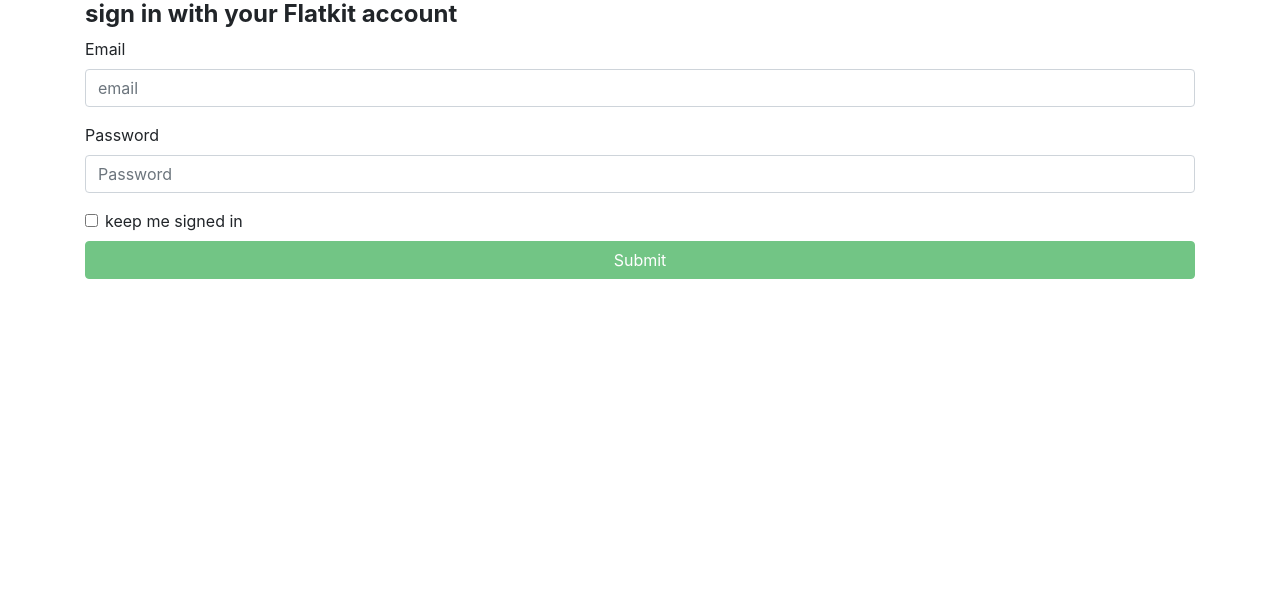
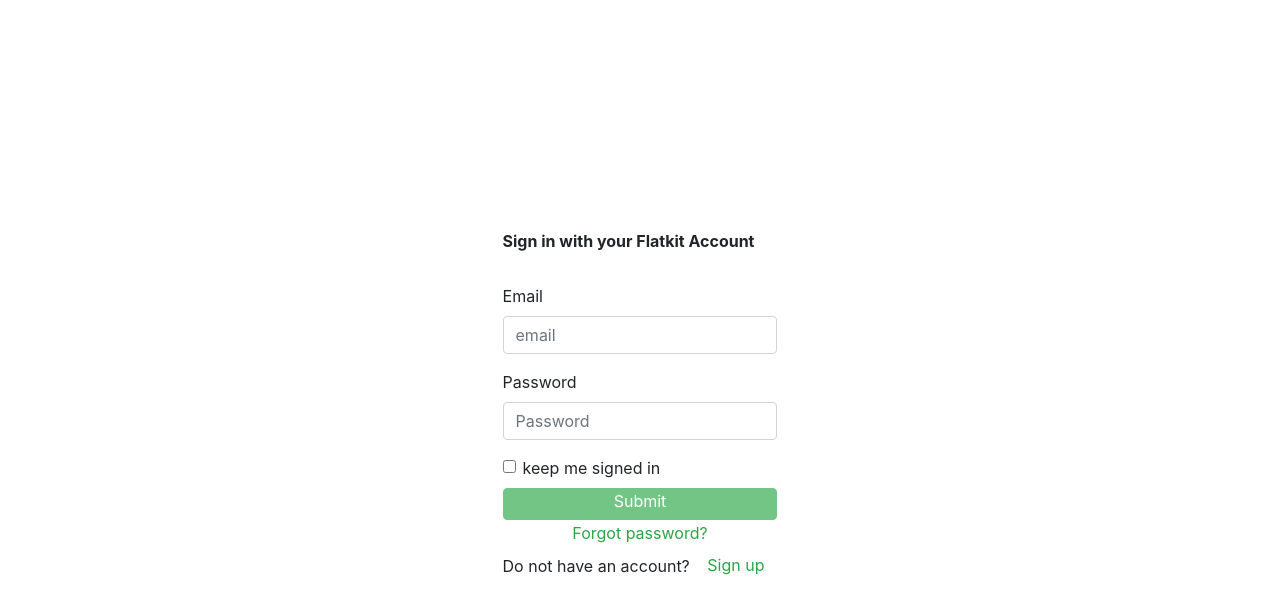
Before and after one commit to yoavBarnea/FlatKit, an Angular app: page /login in a window 1280 px wide. Shown: the top 614 px of the page. Built offline with nearby package versions, Linux system fonts and the light colour scheme.

Commit message:
refactoring login.component

```diff
--- a/src/app/authentication/login/login.component.html
+++ b/src/app/authentication/login/login.component.html
@@ -1,5 +1,7 @@
-<h1>
-  sign in with your Flatkit account </h1>
+<div class="d-flex align-items-center justify-content-center" style="height:100vh">
+<div>
+  <h2>
+    Sign in with your Flatkit Account </h2>
   <form (ngSubmit)="login(vLoginForm)" #vLoginForm="ngForm">
 
     <div class="form-group">
@@ -24,30 +26,18 @@
     </div>
     <button type="submit" class="btn btn-block btn-success" [disabled]="vLoginForm.invalid">Submit</button>
   </form>
+  <button class="btn btn-block btn-link text-success">Forgot password?</button>
 
+  <p class="text-center"> Do not have an account?
+    <button class="btn btn-link text-success">Sign up</button>
+  </p>
+</div>
+</div>
+<!--
+ <ng-container *ngIf="(loginResponse$ | async) as loginResponse">
+   <div class="alert alert-danger" *ngIf="loginResponse.error">
+    your password or email are incorrect
+  </div>
+</ng-container>
 
-
-<!--
-<h1>login page</h1>
-<div class="form-check">
-  <label for="" class="form-check-label">
-    <input name="keepMeLoggedIn" type="checkbox" class="form-check-input">
-  </label>
-</div>
-<div class="alert alert-danger">
-  <strong>Danger!</strong> This alert box could indicate a dangerous or potentially negative action.
-</div>
-<button class="btn btn-success btn-block">sign in</button>
-<div ngbDropdown>
-  <button class="btn btn-primary dropdown-toggle" ngbDropdownToggle></button>
-  <div ngbDropdownMenu class="dropdown-menu" >
-  <a href="" class="dropdown-item" href="#">1</a>
-  <a href="" class="dropdown-item" href="#">2</a>
-  <a href="" class="dropdown-item" href="#">3</a>
-  <a href="" class="dropdown-item"  href="#">4</a>
-  <div class="dropdown-divider"> </div>
-  <a href="" class="dropdown-item" href="#">5</a>
-</div>
-
-<div class="d-flex align-items-center">
 -->
--- a/src/app/authentication/login/login.component.scss
+++ b/src/app/authentication/login/login.component.scss
@@ -1,4 +1,8 @@
-h1 {
-  font-size: 1.5em;
+h2 {
+  font-size: 1em;
   font-weight: bold;
+  margin: 2em 0;
 }
+button {
+  padding-top: 0;
+}
--- a/src/app/authentication/login/login.component.ts
+++ b/src/app/authentication/login/login.component.ts
@@ -1,27 +1,56 @@
-import { Component, OnInit } from "@angular/core";
+import { Component, OnInit, OnDestroy } from "@angular/core";
 import { FormGroup } from "../../../../node_modules/@angular/forms";
-import { Router } from "@angular/router";
+import { Router, ActivatedRoute } from "@angular/router";
+import { Observable, Subscription } from "rxjs";
 
-import { ILogin } from './../../models/authentication/login.model';
+import { ILogin } from "./../../models/authentication/login.model";
+import { ILoginSuccessResponse } from "../../models/authentication/login-success.model";
+import { AuthService } from "./../../core/services/auth.service";
 
 @Component({
   selector: "app-login",
   templateUrl: "./login.component.html",
   styleUrls: ["./login.component.scss"]
 })
-export class LoginComponent implements OnInit {
-  constructor(private router: Router) {}
+export class LoginComponent implements OnInit, OnDestroy {
+
+  private loginSubscription: Subscription;
+
+  constructor(
+    private router: Router,
+    private route: ActivatedRoute,
+    private authService: AuthService
+  ) {}
 
   ngOnInit() {}
 
   login(form: FormGroup) {
     let loginData: ILogin;
-    console.log('loginData:', form.value);
+    let keepMeSignIn: boolean;
+
+    // console.log('loginData:', form.value);
+    return;
 
     if (form.valid) {
-      loginData = { email: form.value.loginEmail, password:  form.value.loginPassword } ;
-      console.log('loginData:', loginData);
-     // this.router.navigate(["/home"]);
+      loginData = {
+        email: form.value.loginEmail,
+        password: form.value.loginPassword
+      };
+      keepMeSignIn = form.value.keepMeSignIn || false;
+
+      this.loginSubscription = this.authService
+        .logIn(loginData, keepMeSignIn)
+        .subscribe(result => {
+          if (result.user) {
+            const returnUrl = this.route.snapshot.queryParamMap.get("returnUrl");
+            this.router.navigate([returnUrl || "/"]);
+          }
+        });
+
     }
   }
+
+  ngOnDestroy() {
+    this.loginSubscription.unsubscribe();
+  }
 }
```
Lines whose indentation alone changed are shown as unchanged.
